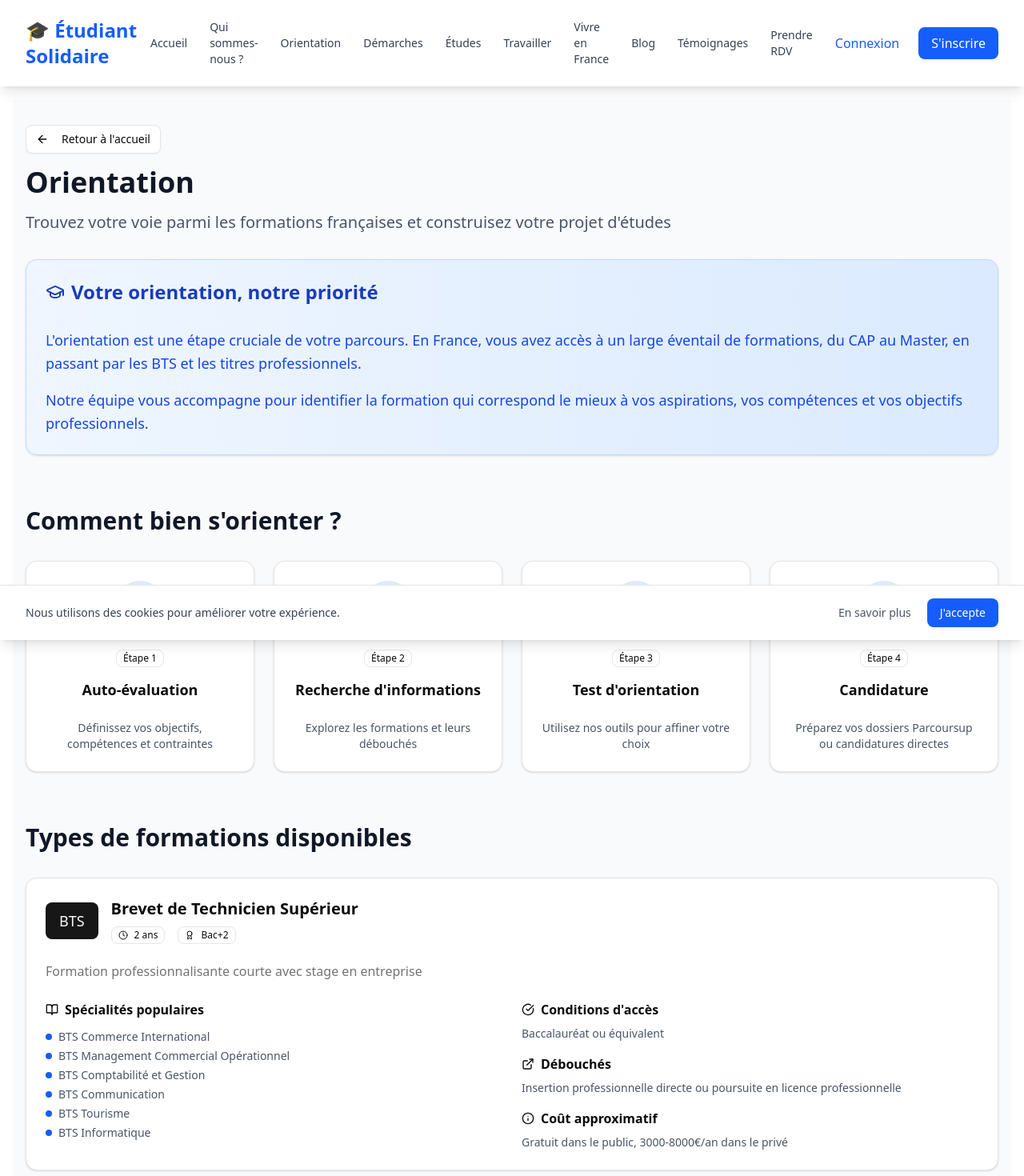
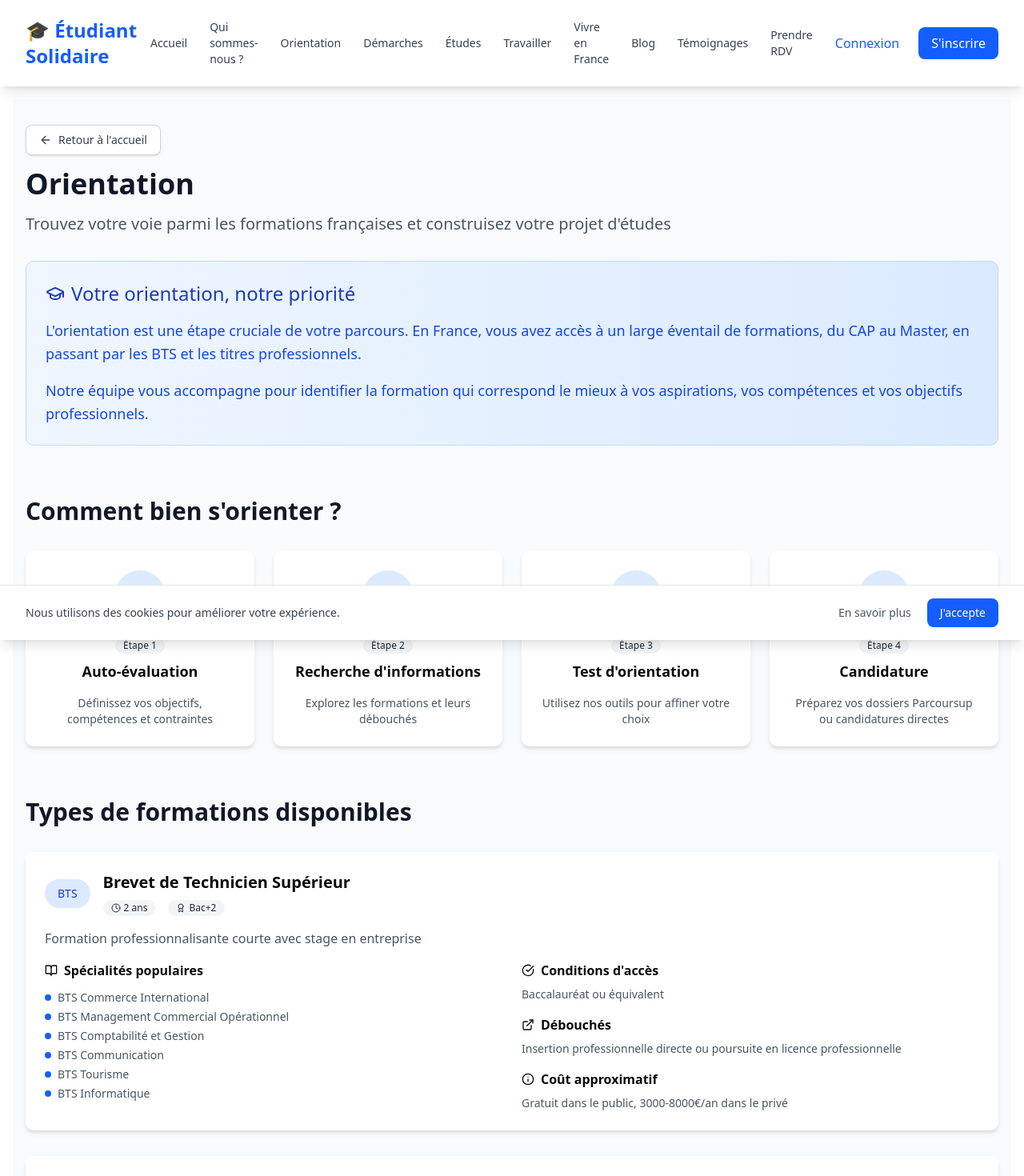
Before and after one commit to Mamadou98606/etudiantesolidaire-frontend, a React (Vite) app: page /orientation in a window 1280 px wide. Shown: the top 1470 px of the page at 80% size. Built offline with nearby package versions, Linux system fonts and the light colour scheme.

Commit message:
Update Orientation.jsx

```diff
--- a/src/components/Orientation.jsx
+++ b/src/components/Orientation.jsx
@@ -171,14 +171,13 @@ function Orientation() {
       <div className="container mx-auto px-4">
         {/* Header */}
         <div className="mb-8">
-          <Button
-            variant="outline"
+          <button
             onClick={() => navigate('/')}
-            className="mb-4"
+            className="mb-4 inline-flex items-center px-4 py-2 border border-gray-300 rounded-md shadow-sm text-sm font-medium text-gray-700 bg-white hover:bg-gray-50"
           >
             <ArrowLeft className="h-4 w-4 mr-2" />
             Retour à l'accueil
-          </Button>
+          </button>
           <h1 className="text-4xl font-bold text-gray-900 mb-4">Orientation</h1>
           <p className="text-xl text-gray-600">
             Trouvez votre voie parmi les formations françaises et construisez votre projet d'études
@@ -187,14 +186,14 @@ function Orientation() {
 
         {/* Introduction */}
         <section className="mb-16">
-          <Card className="bg-gradient-to-r from-blue-50 to-blue-100 border-blue-200">
-            <CardHeader>
-              <CardTitle className="text-2xl text-blue-800 flex items-center">
+          <div className="bg-gradient-to-r from-blue-50 to-blue-100 border border-blue-200 rounded-lg p-6">
+            <div className="mb-4">
+              <h2 className="text-2xl text-blue-800 flex items-center">
                 <GraduationCap className="h-6 w-6 mr-2" />
                 Votre orientation, notre priorité
-              </CardTitle>
-            </CardHeader>
-            <CardContent>
+              </h2>
+            </div>
+            <div>
               <p className="text-lg text-blue-700 leading-relaxed mb-4">
                 L'orientation est une étape cruciale de votre parcours. En France, vous avez accès à un large éventail
                 de formations, du CAP au Master, en passant par les BTS et les titres professionnels.
@@ -203,8 +202,8 @@ function Orientation() {
                 Notre équipe vous accompagne pour identifier la formation qui correspond le mieux à vos aspirations,
                 vos compétences et vos objectifs professionnels.
               </p>
-            </CardContent>
-          </Card>
+            </div>
+          </div>
         </section>
 
         {/* Processus d'orientation */}
@@ -212,22 +211,22 @@ function Orientation() {
           <h2 className="text-3xl font-bold text-gray-900 mb-8">Comment bien s'orienter ?</h2>
           <div className="grid md:grid-cols-2 lg:grid-cols-4 gap-6">
             {processSteps.map((step, index) => (
-              <Card key={index} className="text-center hover:shadow-lg transition-shadow">
-                <CardHeader>
+              <div key={index} className="text-center bg-white rounded-lg shadow-md hover:shadow-lg transition-shadow p-6">
+                <div className="mb-4">
                   <div className="w-16 h-16 bg-blue-100 rounded-full flex items-center justify-center mx-auto mb-4">
                     <div className="text-blue-600">
                       {step.icon}
                     </div>
                   </div>
-                  <Badge variant="outline" className="w-fit mx-auto mb-2">
+                  <span className="inline-flex items-center px-2.5 py-0.5 rounded-full text-xs font-medium bg-gray-100 text-gray-800 w-fit mx-auto mb-2">
                     Étape {step.step}
-                  </Badge>
-                  <CardTitle className="text-lg">{step.title}</CardTitle>
-                </CardHeader>
-                <CardContent>
+                  </span>
+                  <h3 className="text-lg font-semibold">{step.title}</h3>
+                </div>
+                <div>
                   <p className="text-gray-600 text-sm">{step.description}</p>
-                </CardContent>
-              </Card>
+                </div>
+              </div>
             ))}
           </div>
         </section>
@@ -237,33 +236,33 @@ function Orientation() {
           <h2 className="text-3xl font-bold text-gray-900 mb-8">Types de formations disponibles</h2>
           <div className="space-y-8">
             {formations.map((formation, index) => (
-              <Card key={index} className="hover:shadow-lg transition-shadow">
-                <CardHeader>
+              <div key={index} className="bg-white rounded-lg shadow-md hover:shadow-lg transition-shadow p-6">
+                <div className="mb-4">
                   <div className="flex items-center justify-between mb-4">
                     <div className="flex items-center space-x-4">
-                      <Badge variant="default" className="text-lg px-4 py-2">
+                      <span className="inline-flex items-center px-3 py-1 rounded-full text-sm font-medium bg-blue-100 text-blue-800 text-lg px-4 py-2">
                         {formation.type}
-                      </Badge>
+                      </span>
                       <div>
-                        <CardTitle className="text-xl">{formation.title}</CardTitle>
+                        <h3 className="text-xl font-semibold">{formation.title}</h3>
                         <div className="flex items-center space-x-4 mt-2">
-                          <Badge variant="outline">
+                          <span className="inline-flex items-center px-2.5 py-0.5 rounded-full text-xs font-medium bg-gray-100 text-gray-800">
                             <Clock className="h-3 w-3 mr-1" />
                             {formation.duration}
-                          </Badge>
-                          <Badge variant="outline">
+                          </span>
+                          <span className="inline-flex items-center px-2.5 py-0.5 rounded-full text-xs font-medium bg-gray-100 text-gray-800">
                             <Award className="h-3 w-3 mr-1" />
                             {formation.level}
-                          </Badge>
+                          </span>
                         </div>
                       </div>
                     </div>
                   </div>
-                  <CardDescription className="text-base">
+                  <p className="text-base text-gray-600">
                     {formation.description}
-                  </CardDescription>
-                </CardHeader>
-                <CardContent>
+                  </p>
+                </div>
+                <div>
                   <div className="grid md:grid-cols-2 gap-6">
                     <div>
                       <h4 className="font-semibold mb-3 flex items-center">
@@ -303,8 +302,8 @@ function Orientation() {
                       </div>
                     </div>
                   </div>
-                </CardContent>
-              </Card>
+                </div>
+              </div>
             ))}
           </div>
         </section>
@@ -314,12 +313,11 @@ function Orientation() {
           <h2 className="text-3xl font-bold text-gray-900 mb-8">Dates importantes 2024-2025</h2>
           <div className="space-y-4">
             {importantDates.map((item, index) => (
-              <Card key={index} className={`border-l-4 ${
+              <div key={index} className={`border-l-4 bg-white rounded-lg p-4 ${
                 item.type === 'alert' ? 'border-l-red-500 bg-red-50' :
                 item.type === 'warning' ? 'border-l-orange-500 bg-orange-50' :
                 'border-l-blue-500 bg-blue-50'
               }`}>
-                <CardContent className="py-4">
                 <div className="flex items-center justify-between">
                   <div className="flex items-center space-x-4">
                     {item.type === 'alert' ? (
@@ -335,8 +333,7 @@ function Orientation() {
                     </div>
                   </div>
                 </div>
-                </CardContent>
-              </Card>
+              </div>
             ))}
           </div>
         </section>
@@ -345,56 +342,62 @@ function Orientation() {
         <section className="mb-16">
           <h2 className="text-3xl font-bold text-gray-900 mb-8">Nos outils d'aide à l'orientation</h2>
           <div className="grid md:grid-cols-3 gap-6">
-            <Card className="hover:shadow-lg transition-shadow">
-              <CardHeader>
-                <CardTitle className="flex items-center">
+            <div className="bg-white rounded-lg shadow-md hover:shadow-lg transition-shadow p-6">
+              <div className="mb-4">
+                <h3 className="flex items-center font-semibold">
                   <CheckCircle className="h-5 w-5 text-green-600 mr-2" />
                   Test d'orientation
-                </CardTitle>
-              </CardHeader>
-              <CardContent>
+                </h3>
+              </div>
+              <div>
                 <p className="text-gray-600 mb-4">
                   Découvrez les formations qui correspondent à votre profil et vos aspirations.
                 </p>
-                <Button className="w-full" onClick={() => navigate('/test-orientation')}>
+                <button
+                  className="w-full bg-blue-600 text-white px-4 py-2 rounded-md hover:bg-blue-700"
+                  onClick={() => navigate('/test-orientation')}
+                >
                   Faire le test
-                </Button>
-              </CardContent>
-            </Card>
+                </button>
+              </div>
+            </div>
 
-            <Card className="hover:shadow-lg transition-shadow">
-              <CardHeader>
-                <CardTitle className="flex items-center">
+            <div className="bg-white rounded-lg shadow-md hover:shadow-lg transition-shadow p-6">
+              <div className="mb-4">
+                <h3 className="flex items-center font-semibold">
                   <BookOpen className="h-5 w-5 text-blue-600 mr-2" />
                   Fiches métiers
-                </CardTitle>
-              </CardHeader>
-              <CardContent>
+                </h3>
+              </div>
+              <div>
                 <p className="text-gray-600 mb-4">
                   Explorez les métiers et leurs formations associées.
                 </p>
-                <Button variant="outline" className="w-full" onClick={() => navigate('/fiches-metiers')}>
+                <button
+                  className="w-full border border-gray-300 text-gray-700 px-4 py-2 rounded-md hover:bg-gray-50"
+                  onClick={() => navigate('/fiches-metiers')}
+                >
                   Consulter les fiches
-                </Button>
-              </CardContent>
-            </Card>
+                </button>
+              </div>
+            </div>
 
-            <Card className="hover:shadow-lg transition-shadow">
-              <CardHeader>
-                <CardTitle className="flex items-center">
+            <div className="bg-white rounded-lg shadow-md hover:shadow-lg transition-shadow p-6">
+              <div className="mb-4">
+                <h3 className="flex items-center font-semibold">
                   <Users className="h-5 w-5 text-purple-600 mr-2" />
                   Conseil personnalisé
-                </CardTitle>
-              </CardHeader>
-              <CardContent>
+                </h3>
+              </div>
+              <div>
                 <p className="text-gray-600 mb-4">
                   Bénéficiez d'un accompagnement individuel avec nos conseillers.
                 </p>
-                <Button variant="outline" className="w-full">
+                <button className="w-full border border-gray-300 text-gray-700 px-4 py-2 rounded-md hover:bg-gray-50">
                   Prendre RDV
-                </Button>
-              </CardContent>
-            </Card>
+                </button>
+              </div>
+            </div>
           </div>
         </section>
 
@@ -402,11 +405,11 @@ function Orientation() {
         <section className="mb-16">
           <h2 className="text-3xl font-bold text-gray-900 mb-8">Ressources utiles</h2>
           <div className="grid md:grid-cols-2 gap-6">
-            <Card>
-              <CardHeader>
-                <CardTitle>Sites officiels</CardTitle>
-              </CardHeader>
-              <CardContent>
+            <div className="bg-white rounded-lg shadow-md p-6">
+              <div className="mb-4">
+                <h3 className="font-semibold">Sites officiels</h3>
+              </div>
+              <div>
                 <ul className="space-y-2">
                   <li className="flex items-center">
                     <ExternalLink className="h-4 w-4 mr-2 text-blue-600" />
@@ -433,14 +436,14 @@ function Orientation() {
                     </a>
                   </li>
                 </ul>
-              </CardContent>
-            </Card>
+              </div>
+            </div>
 
-            <Card>
-              <CardHeader>
-                <CardTitle>Nos guides</CardTitle>
-              </CardHeader>
-              <CardContent>
+            <div className="bg-white rounded-lg shadow-md p-6">
+              <div className="mb-4">
+                <h3 className="font-semibold">Nos guides</h3>
+              </div>
+              <div>
                 <ul className="space-y-2">
                   <li className="flex items-center">
                     <BookOpen className="h-4 w-4 mr-2 text-green-600" />
@@ -459,16 +462,15 @@ function Orientation() {
                     <span>Financer ses études</span>
                   </li>
                 </ul>
-              </CardContent>
-            </Card>
+              </div>
+            </div>
           </div>
         </section>
 
         {/* Checklist Parcoursup */}
         <section className="mb-16">
           <h2 className="text-3xl font-bold text-gray-900 mb-8">Checklist Parcoursup</h2>
-          <Card>
-            <CardContent className="pt-6">
+          <div className="bg-white rounded-lg shadow-md p-6">
             <ul className="space-y-2 text-sm">
               <li className="flex items-center"><CheckCircle className="h-4 w-4 text-green-600 mr-2" /> Créer mon compte et compléter mon profil</li>
               <li className="flex items-center"><CheckCircle className="h-4 w-4 text-green-600 mr-2" /> Renseigner mes bulletins et pièces</li>
@@ -476,8 +478,7 @@ function Orientation() {
               <li className="flex items-center"><CheckCircle className="h-4 w-4 text-green-600 mr-2" /> Confirmer mes vœux avant la date limite</li>
               <li className="flex items-center"><CheckCircle className="h-4 w-4 text-green-600 mr-2" /> Suivre les réponses et respecter les délais</li>
             </ul>
-            </CardContent>
-          </Card>
+          </div>
         </section>
 
         {/* Liens utiles */}
@@ -501,24 +502,27 @@ function Orientation() {
 
         {/* CTA */}
         <section className="text-center">
-          <Card className="bg-gradient-to-r from-blue-600 to-blue-700 text-white">
-            <CardHeader>
-              <CardTitle className="text-2xl">Besoin d'aide pour votre orientation ?</CardTitle>
-              <CardDescription className="text-blue-100">
+          <div className="bg-gradient-to-r from-blue-600 to-blue-700 text-white rounded-lg p-6">
+            <div className="mb-4">
+              <h2 className="text-2xl font-semibold">Besoin d'aide pour votre orientation ?</h2>
+              <p className="text-blue-100">
                 Nos conseillers sont là pour vous accompagner dans vos choix
-              </CardDescription>
-            </CardHeader>
-            <CardContent>
+              </p>
+            </div>
+            <div>
               <div className="flex flex-col sm:flex-row gap-4 justify-center">
-                <Button size="lg" variant="secondary">
+                <button className="bg-white text-blue-600 px-6 py-3 rounded-md font-medium hover:bg-gray-100">
                   Prendre rendez-vous
-                </Button>
-                <Button size="lg" variant="outline" className="border-white text-white hover:bg-white hover:text-blue-600" onClick={() => navigate('/test-orientation')}>
+                </button>
+                <button
+                  className="border border-white text-white px-6 py-3 rounded-md font-medium hover:bg-white hover:text-blue-600"
+                  onClick={() => navigate('/test-orientation')}
+                >
                   Faire le test d'orientation
-                </Button>
+                </button>
               </div>
-            </CardContent>
-          </Card>
+            </div>
+          </div>
         </section>
       </div>
     </div>
```
Lines whose indentation alone changed are shown as unchanged.
